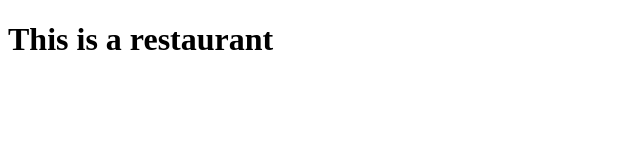
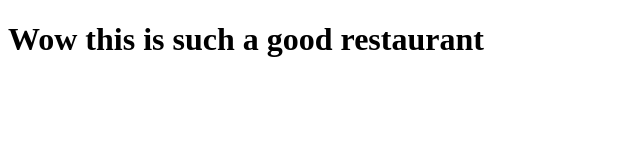
Before and after one commit to mikeanes/restaurant-webpack, a plain HTML site: page index.html in a window 1280 px wide. Shown: the whole page, without its empty margins (0-640 px from the left). Drawn offline with Linux system fonts and the light colour scheme.

Commit message:
made demo load function

```diff
--- a/index.html
+++ b/index.html
@@ -4,11 +4,13 @@
     <meta charset="UTF-8">
     <meta name="viewport" content="width=device-width, initial-scale=1.0">
     <title>Document</title>
-    <script src="main.js"></script>
+
 </head>
 <body>
     <div id="content">
-        <h1>This is a restaurant</h1>
+
+
     </div>
 </body>
+<script src="main.js"></script>
 </html>
--- a/main.js
+++ b/main.js
@@ -1 +1 @@
-console.log("niggr");
+(()=>{"use strict";!function(){const t=document.getElementById("content"),e=document.createElement("h1");e.textContent="Wow this is such a good restaurant",t.appendChild(e)}()})();
```
